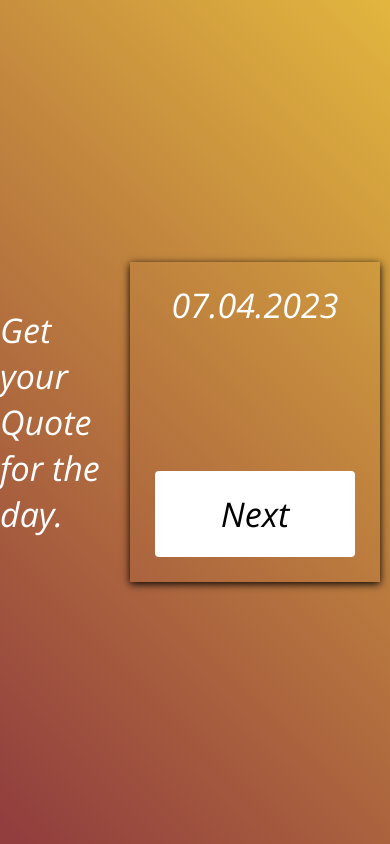
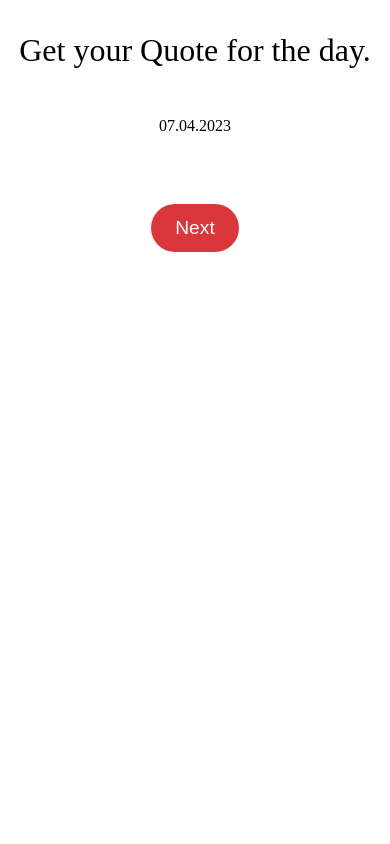
Before and after one commit to taumang/quote_generator, a plain HTML site: page index.html in a window 390 px wide. Drawn offline with nearby package versions, Linux system fonts and the light colour scheme.

Commit message:
Code is refactored, application is now full responsive.

```diff
--- a/assets/main.js
+++ b/assets/main.js
@@ -2,61 +2,8 @@
 const dt = new Date();
 document.getElementById("time_").innerHTML = (("0"+dt.getDate()).slice(-2)) +"."+ (("0"+(dt.getMonth()+1)).slice(-2)) +"."+ (dt.getFullYear());
 
-//Now generating the stoic quotes, API comes from this webiste: https://stoicquotesapi.com
 
-//     function getQuote(){
-
-//          var quotes = [
-
-//             "Give me by all means the shorter and nobler life, instead of one that is longer but of less account!",
-//             "A ship should not ride on a single anchor, nor life on a single hope.",
-//             "Do not try to seem wise.", "Know you not that a good person does nothing for appearance sake, but for the sake of having done right?",
-//             "Know, first, who you are, and then adorn yourself accordingly.",
-//             "If evil be said of thee, and if it be true, correct thyself; if it be a lie, laugh at it.",
-//             "None are free who are not master of themselves.",
-//             "There is only one way to happiness and that is to cease worrying about things which are beyond the power or our will.",
-//             "We are worried by real problems so much as by our imagined anxieties about real problems.",
-//             "If you want to improve, be content to be thought foolish and stupid.",
-//             "The key is to keep company only with people who uplift you, whose presence calls forth your best.",
-//             "It's not what happens to you, but how you react to it that matters.",
-//             "Anyone capable of angering you becomes your master; they can anger you only when you permit yourself to be disturbed by them.",
-//             "Those who laughs at themselves never run out of things to laugh at.",
-//             "All religions must be tolerated... for everyone must get to heaven in his own way.",
-//             "Circumstances don't make the person, they only reveal the person to oneself.",
-//             "Seek not the good in external things; seek it in yourselves.", "You are a little soul carrying around a corpse.",
-//             "Only the educated are free.", "Wealth consists not in having great possessions, but in having few wants.",
-//             "Don't explain your philosophy. Embody it.",
-//             "He who has a why to live for can beat almost any how.",
-//             "There are two wolves fight inside all of us. The one is evil, the second one is good.. Which wolf will win? The one you feed.",
-//             "The happiness of your life depends upon the quality of your thoughts.",
-//             "You don't have to turn this into something, it doesn't have to upset you."
-//          ]
-
-//          var author = [
-//                         "- Epictetus",
-//                         "– Marcus Aurelius",
-//                         "– Seneca",
-//                         "– Cato",
-//                         "– Viktor Frankl",
-//                         "– Friedrich Nietzsche",
-//                         "– Native American Proverb",
-//         ];
-
-//         var randomNumber = Math.floor((Math.random()* quotes.length));
-//         var randomQuote = quotes[randomNumber];
-//         var randomAuthor = author[randomNumber];
-
-//         (".quote").text(randomQuote);
-//         (".author").text(randomAuthor);
-
-//     }
-//     (".btn_continue").normalize("click",function(){
-//         getQuote();
-//     })
-
-
-// console.log(getQuote());
-function getQuote(){
+const getQuote = () =>{
     let quote = [
 
         "Give me by all means the shorter and nobler life, instead of one that is longer but of less account! " +"</br></br> "+ "  - Epictetus ",
@@ -84,11 +31,7 @@ function getQuote(){
 
     ]
 
+let randomNumber = Math.floor(Math.random() * quote.length);
+document.getElementById('quote').innerHTML = quote[randomNumber.toString()];
 
-
-    let randomNumber = Math.floor(Math.random() * quote.length);
-
-
-   document.getElementById('quote').innerHTML = quote[randomNumber.toString()];
-//    document.getElementById('authors').innerHTML = authors[randomNumber.toString()];
 }
--- a/index.html
+++ b/index.html
@@ -1,34 +1,79 @@
+<!DOCTYPE html>
 <!DOCTYPE html>
 <html lang="en">
 <head>
     <meta charset="UTF-8">
-    <meta http-equiv="X-UA-Compatible" content="IE=edge">
     <meta name="viewport" content="width=device-width, initial-scale=1.0">
-    <!-- <link href="https://cdn.jsdelivr.net/npm/bootstrap@5.0.2/dist/css/bootstrap.min.css" rel="stylesheet" integrity="sha384-EVSTQN3/azprG1Anm3QDgpJLIm9Nao0Yz1ztcQTwFspd3yD65VohhpuuCOmLASjC" crossorigin="anonymous"> -->
-    <link rel="stylesheet" href="/assets/stylish.css">
+    <title>Stoic Quotes</title>
+    <!-- Add Tailwind CSS framework -->
+    <link rel="stylesheet" href="https://cdn.tailwindcss.com">
+    <style>
+        /* Define styles for desktop screens */
+        .the_g2 {
+            font-size: 3rem;
+            text-align: center;
+            margin-top: 3rem;
+        }
+        .main_entrance {
+            display: flex;
+            flex-direction: column;
+            align-items: center;
+            margin-top: 3rem;
+        }
+        .all_together {
+            text-align: center;
+        }
+        .quote {
+            font-size: 2rem;
 
-    <title>Stoic Quotes.</title>
+
+        }
+        .btn_continue {
+            background-color: #da373d;
+            color: white;
+            padding: 1rem 2rem;
+            font-size: 1.5rem;
+            border: none;
+            margin-top: 2rem;
+            cursor: pointer;
+            border-radius: 200px;
+        }
+        .btn_continue:hover{
+            transform: scale(1.1);
+            box-shadow: 0 0 10px rgba(0, 0, 0, 0.5);
+            transform-origin: center top;
+        }
+        /* Define styles for mobile screens */
+        @media (max-width: 767px) {
+            .the_g2 {
+                font-size: 2rem;
+                margin-top: 2rem;
+            }
+            .quote {
+                font-size: 1.5rem;
+            }
+            .btn_continue {
+                padding: 0.8rem 1.5rem;
+                font-size: 1.2rem;
+                margin-top: 1.5rem;
+            }
+        }
+    </style>
 </head>
 <body>
 
-    <div class='the_g2'>Get your Quote for the day.</div>
-        <div class='main_entrance'>
-
-            <div class='all_together'>
+    <div class="the_g2">Get your Quote for the day.</div>
+    <div class="main_entrance">
+        <div class="all_together">
             <span id="time_"></span>
             <br>
             <br>
             <span class="quote" id="quote"></span>
             <br>
-                <!-- <span class="author" id="authors"></span> -->
-            <div>
-                    <br>
-            </div>
             <button class="btn_continue" type="submit" onclick="getQuote()">
                 <span>Next</span>
             </button>
         </div>
-
     </div>
 
     <script src="/assets/main.js"></script>
```
Lines whose indentation alone changed are shown as unchanged.
